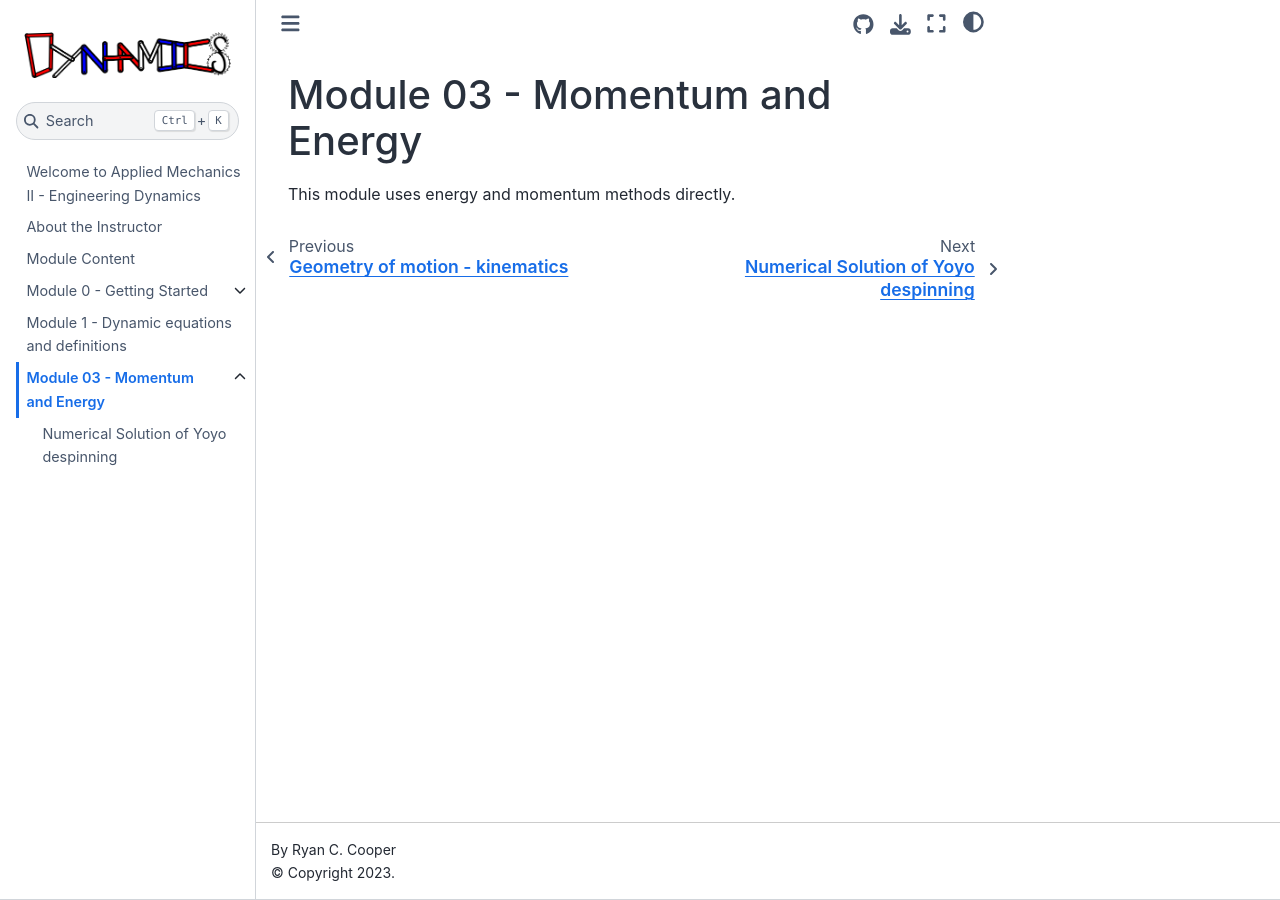
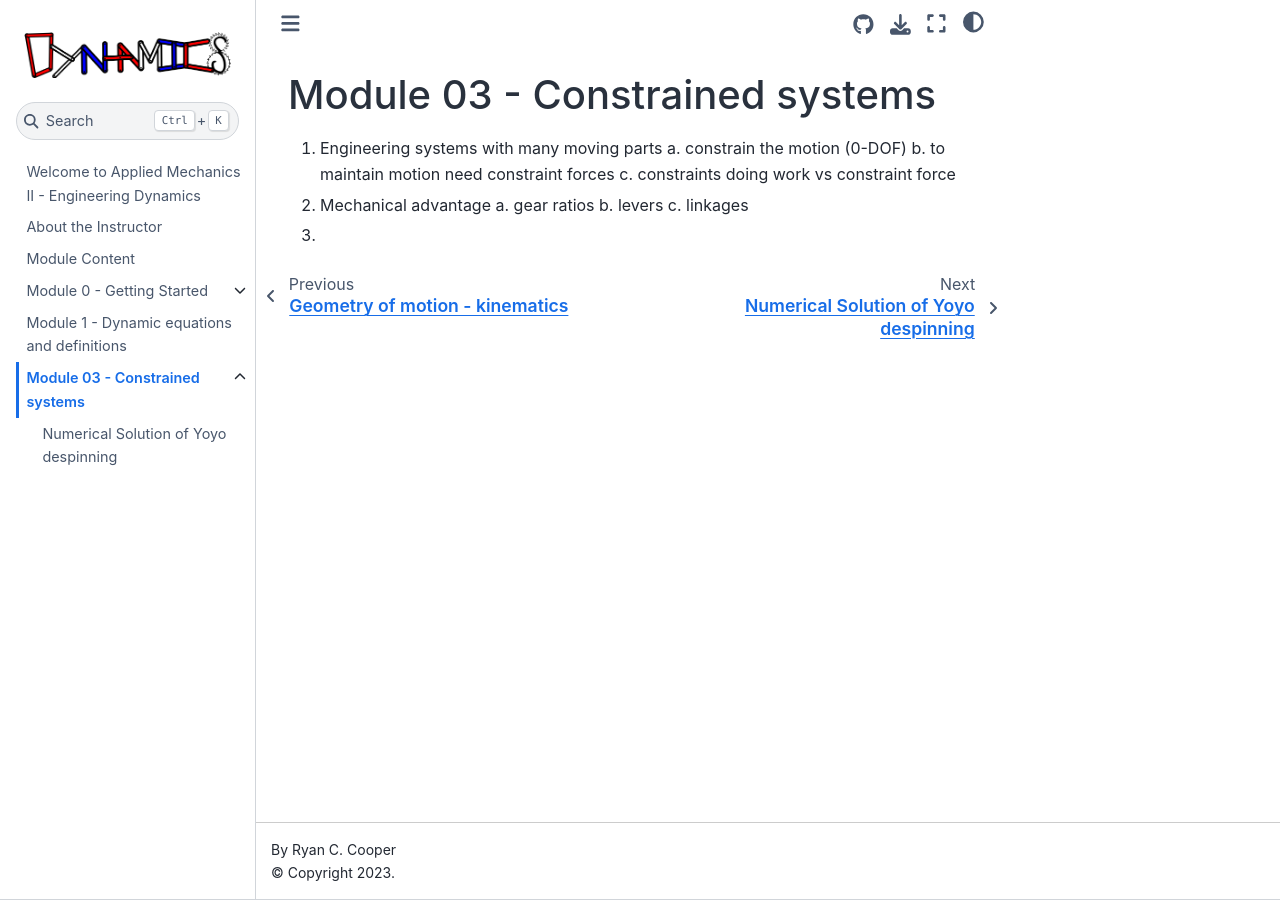
Before and after one commit to cooperrc/engineering-dynamics, a Jupyter Book: the page built from module_03/overview.md, in a window 1280 px wide. Built offline with Jupyter Book 1.0.4 settings and Sphinx 7.4.7 and the Sphinx Book theme 1.1.4, drawn with Linux system fonts in a browser that asks for light colours; pages that are not in the unit, such as notebooks, are missing from menus.

Commit message:
added mod 03 and 04 outlines in overview.md

```diff
--- a/module_03/overview.md
+++ b/module_03/overview.md
@@ -1,3 +1,11 @@
-# Module 03 - Momentum and Energy
+# Module 03 - Constrained systems
 
-This module uses energy and momentum methods directly.
+1. Engineering systems with many moving parts
+  a. constrain the motion (0-DOF)
+  b. to maintain motion need constraint forces
+  c. constraints doing work vs constraint force
+2. Mechanical advantage
+  a. gear ratios
+  b. levers
+  c. linkages
+3.
```
Also changed, not shown: module_02/overview.md (+2 -1 lines), module_04/overview.md (added, +16 -0 lines).
